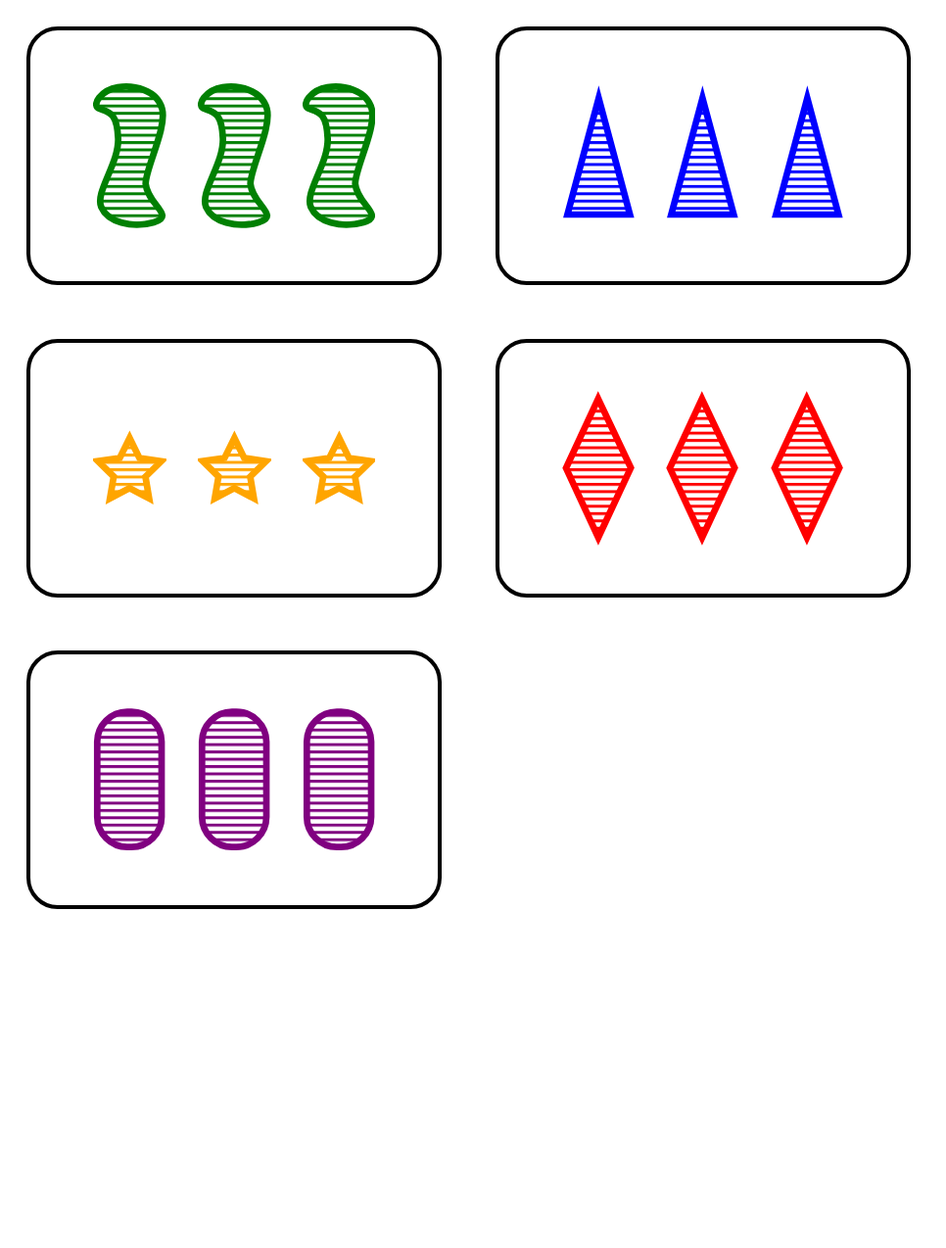
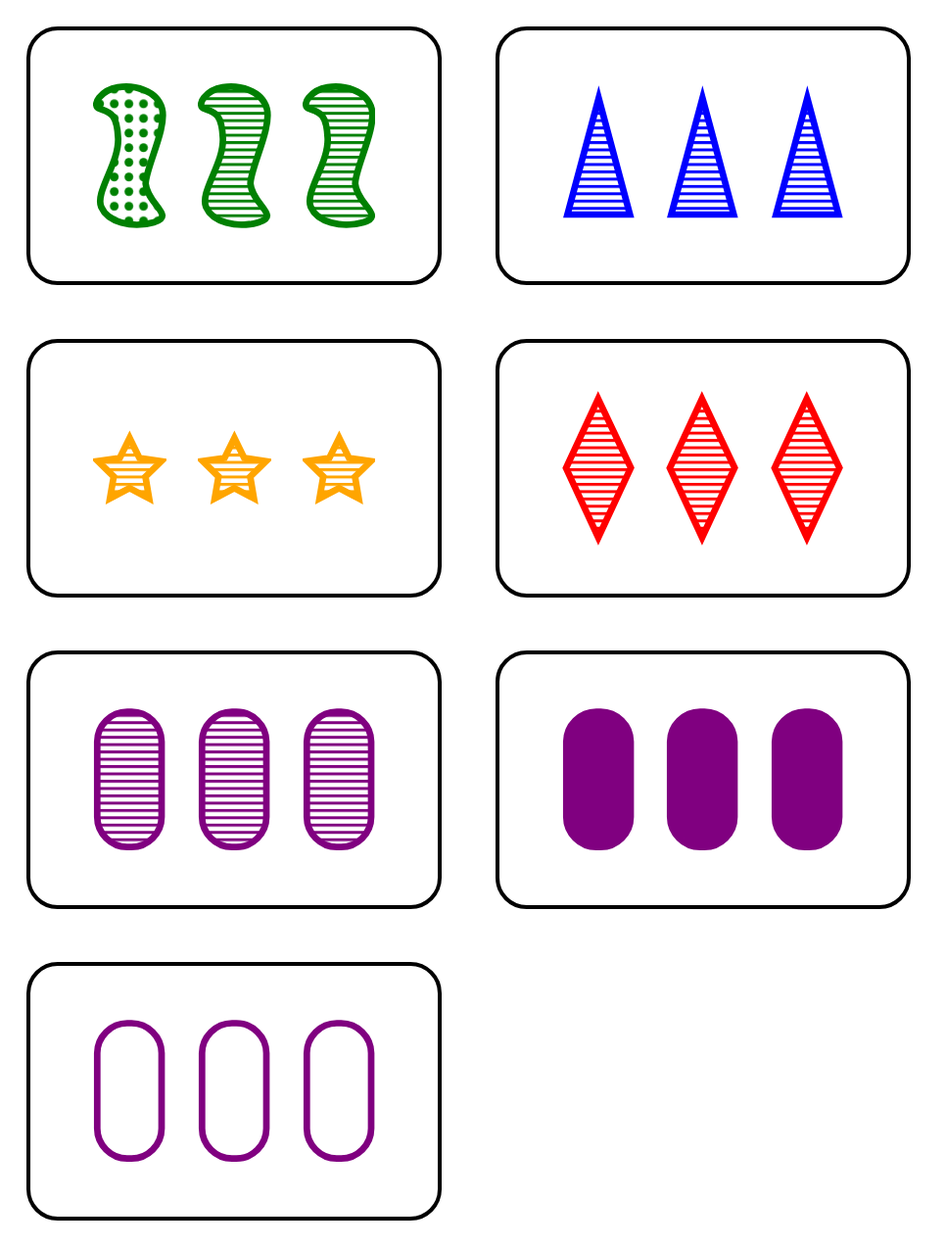
Before and after one commit to Basuw/HyperSet, a plain HTML site: page views/cards.html in a window 1280 px wide. Shown: the whole page at 98% size, without its empty margins (0-966 px from the left). Before the commit the page ends 955 px from the top, so only its background shows below. Drawn offline with Linux system fonts and the light colour scheme.

Commit message:
add dot pattern

```diff
--- a/views/cards.html
+++ b/views/cards.html
@@ -39,6 +39,16 @@
       >
         <rect width="2" height="8" fill="#fff" />
       </pattern>
+
+      <pattern
+        id="pattern-dot"
+        width="40"
+        height="40"
+        patternUnits="userSpaceOnUse"
+      >
+        <circle cx="18" cy="18" r="12" fill="#fff" />
+      </pattern>
+
       <mask id="mask-stripe">
         <rect
           x="0"
@@ -48,13 +58,23 @@
           fill="url(#pattern-stripe)"
         />
       </mask>
+
+      <mask id="mask-dot">
+        <rect
+          x="0"
+          y="0"
+          width="200"
+          height="400"
+          fill="url(#pattern-dot)"
+        />
+      </mask>
     </defs>
   </svg>
 
   <div id="main">
     <div class="card">
       <svg class="item" height="160" width="80" viewBox="0 0 200 400">
-        <use href="#squiggle" fill="#008002" mask="url(#mask-stripe)"></use>
+        <use href="#squiggle" fill="#008002" mask="url(#mask-dot)"></use>
         <use href="#squiggle" stroke="#008002" fill="none" stroke-width="18"></use>
       </svg>
 
@@ -136,6 +156,34 @@
         <use href="#oval" stroke="#800080" fill="none" stroke-width="18"></use>
       </svg>
     </div>
+
+    <div class="card">
+      <svg class="item" height="160" width="80" viewBox="0 0 200 400">
+        <use href="#oval" stroke="#800080" fill="#800080" stroke-width="18"></use>
+      </svg>
+
+      <svg class="item" height="160" width="80" viewBox="0 0 200 400">
+        <use href="#oval" stroke="#800080" fill="#800080" stroke-width="18"></use>
+      </svg>
+
+      <svg class="item" height="160" width="80" viewBox="0 0 200 400">
+        <use href="#oval" stroke="#800080" fill="#800080" stroke-width="18"></use>
+      </svg>
+    </div>
+
+    <div class="card">
+      <svg class="item" height="160" width="80" viewBox="0 0 200 400">
+        <use href="#oval" stroke="#800080" fill="none" stroke-width="18"></use>
+      </svg>
+
+      <svg class="item" height="160" width="80" viewBox="0 0 200 400">
+        <use href="#oval" stroke="#800080" fill="none" stroke-width="18"></use>
+      </svg>
+
+      <svg class="item" height="160" width="80" viewBox="0 0 200 400">
+        <use href="#oval" stroke="#800080" fill="none" stroke-width="18"></use>
+      </svg>
+    </div>
   </div>
 
 </body>
```
